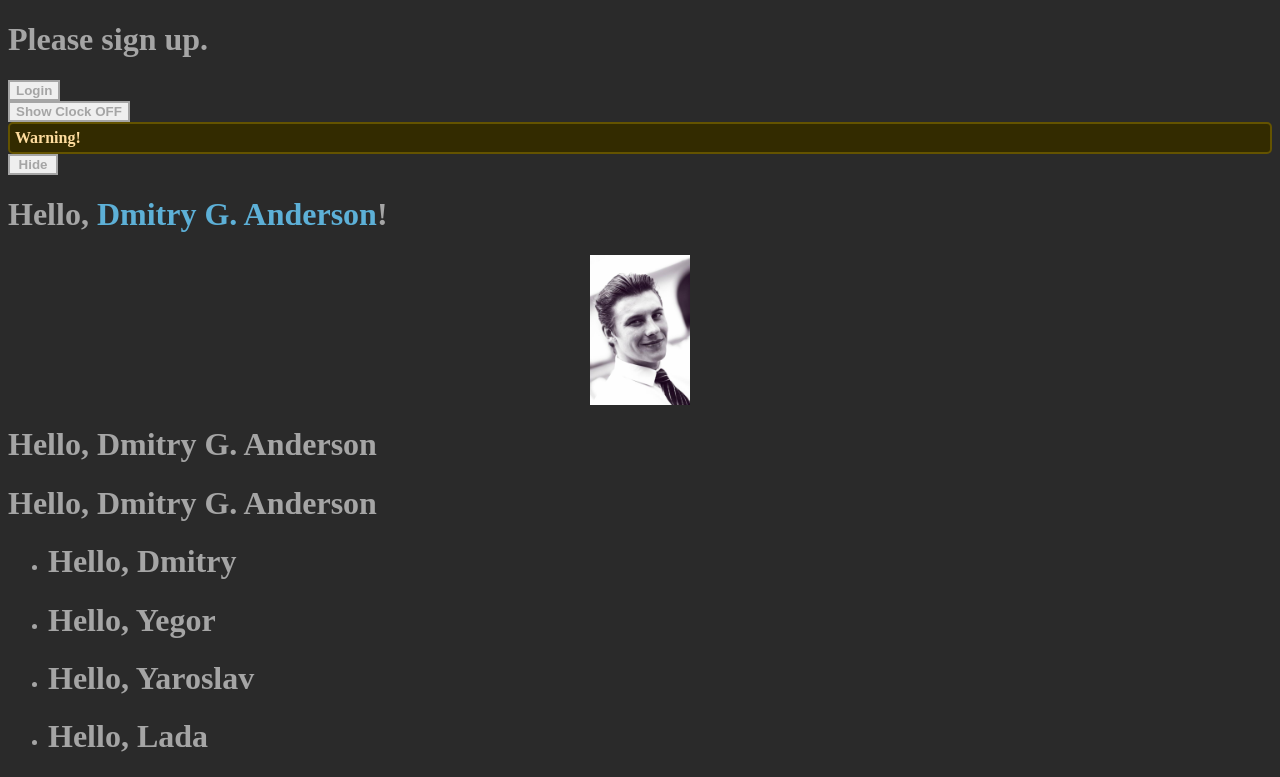
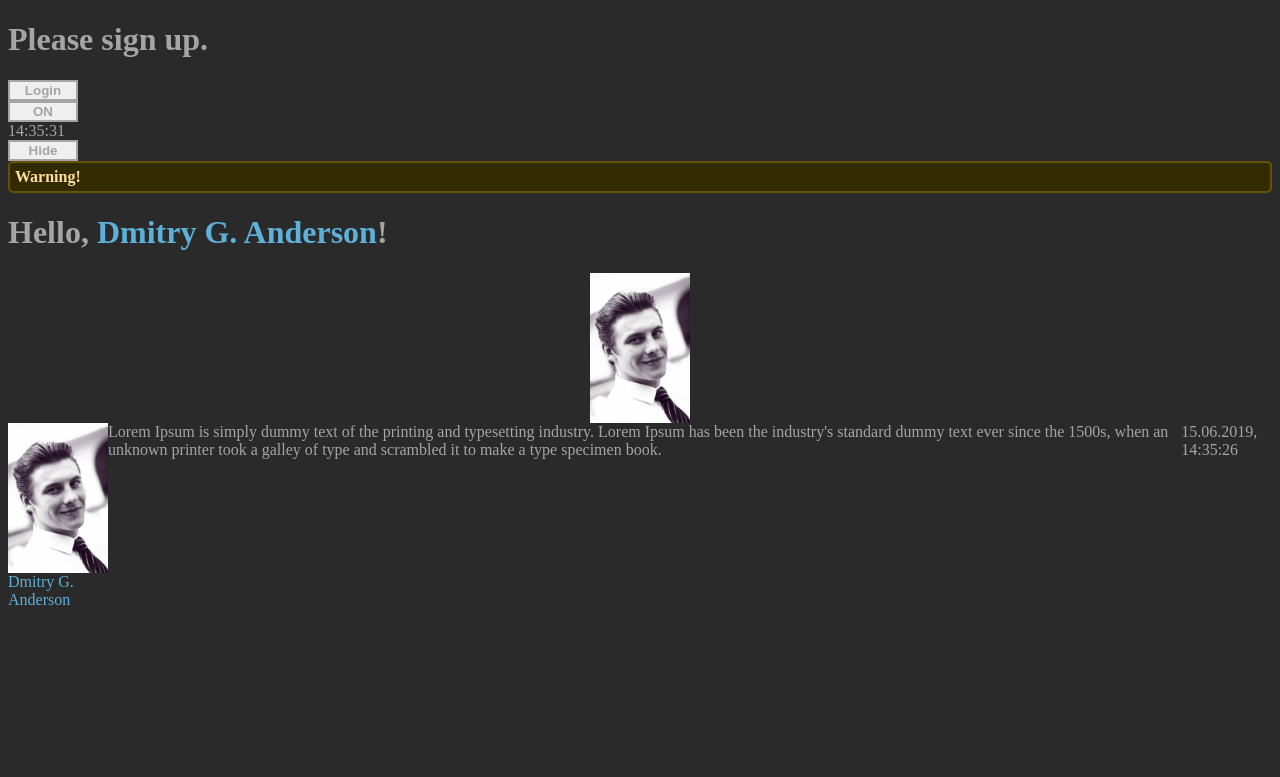
Before and after one commit to dandgerson/reactjs.org-step-by-step, a React (Create React App) app: page / in a window 1280 px wide. Shown: the top 777 px of the page. Built offline with nearby package versions, Linux system fonts and the light colour scheme.

Commit message:
refactor clock & toggle

```diff
--- a/src/components/App.js
+++ b/src/components/App.js
@@ -2,15 +2,24 @@ import React from 'react';
 
 // components
 import Clock from './Clock';
-import Toggle from './Toggle';
 import LoginControl from './LoginControl';
 import Page from './Page'
 
 // function Component
-
+function Greeting(props) {
+  if (props.user) {
+    return (
+      <div className="greetings">
+        <h1>Hello, <span className="impressive-text">{formatName(props.user)}</span>!</h1>
+        <img className="user-avatar" alt="user avatar" src={props.user.avatarURL} />
+      </div>
+    );
+  }
+  return <h1>Hello, <span className="impressive-text">Stranger</span>!</h1>
+}
 
 function Welcome(props) {
-  return <h1>Hello, {props.name}</h1>
+  return <Greeting user={props.user} />
 }
 
 function Comment(props) {
@@ -47,73 +56,26 @@ function UserInfo(props) {
   );
 }
 
+function formatName(user) {
+  return user.firstName + ' ' + user.lastName;
+}
+
 function formateDate(date) {
   return date.toLocaleString('ru');
 }
 
 
-export default class App extends React.Component {
-  constructor(props) {
-    super(props);
-    this.state = {
-      showClock: false,
-    };
-  }
-
-  formatName(user) {
-    return user.firstName + ' ' + user.lastName;
-  }
-
-  getGreeting(user) {
-    if (user) {
-      return (
-        <div className="greetings">
-          <h1>Hello, <span className="impressive-text">{this.formatName(user)}</span>!</h1>
-          <img className="user-avatar" alt="user avatar" src={user.avatarURL} />
-        </div>
-      );
-    }
-    return <h1>Hello, <span className="impressive-text">Stranger</span>!</h1>
-  }
-
-  handleClock = (event) => {
-    event.target.classList.toggle('pressed');
-    this.setState(state => ({
-      showClock: !state.showClock,
-    }));
-
-  }
+class App extends React.Component {
 
 
   render() {
-    const element = <Welcome name={this.formatName(this.props.user)} />
-    const names = ['Dmitry', 'Yegor', 'Yaroslav', 'Lada'];
-    const renderClock = () => {
-        if (this.state.showClock) return <Clock />;
-      }
-
     return (
       <div className="app">
         <LoginControl />
-
-        <Toggle
-          name="Show Clock"
-          isToggleOn={this.state.showClock}
-          onClick={this.handleClock}
-          renderComponent={renderClock}
-        />
-
+        <Clock />
         <Page />
 
-
-        {this.getGreeting(this.props.user)}
-
-        {element}
-        <Welcome name={this.formatName(this.props.user)} />
-
-        <ul>
-          {names.map((name, i) => <li key={i}><Welcome name={name} /></li>)}
-        </ul>
+        <Welcome user={this.props.user} />
 
         <Comment
           author={this.props.user}
@@ -124,3 +86,5 @@ export default class App extends React.Component {
     );
   }
 }
+
+export default App;
--- a/src/components/Clock.js
+++ b/src/components/Clock.js
@@ -1,10 +1,13 @@
 import React from 'react';
 
-export default class Clock extends React.Component {
+import Toggle from './Toggle';
+
+class Clock extends React.Component {
   constructor(props) {
     super(props);
     this.state = {
       date: new Date(),
+      show: true,
     };
   }
 
@@ -22,11 +25,25 @@ export default class Clock extends React.Component {
     });
   }
 
+  handleClick = (e) => {
+    this.setState(state => ({show: !state.show}));
+    e.target.parentElement
+      .querySelector('.clock')
+      .classList.toggle('hidden');
+
+    e.target.classList.toggle('pressed');
+  }
+
   render() {
     return (
-      <div className="clock">
-        <p>{this.state.date.toLocaleTimeString('ru')}</p>
+      <div>
+        <Toggle
+          isToggleOn={this.state.show}
+          onClick={this.handleClick} />
+          <span className="clock">{this.state.date.toLocaleTimeString('ru')}</span>
       </div>
     );
   }
 }
+
+export default Clock;
--- a/src/components/Page.js
+++ b/src/components/Page.js
@@ -29,10 +29,10 @@ export default class Page extends React.Component {
   render() {
     return (
       <div>
-        <WarningBanner warn={this.state.showWarning} />
         <button onClick={this.handleToggleClick}>
           {this.state.showWarning ? 'Hide' : 'Show'}
         </button>
+        <WarningBanner warn={this.state.showWarning} />
       </div>
     );
   }
--- a/src/components/Toggle.js
+++ b/src/components/Toggle.js
@@ -1,15 +1,11 @@
 import React from 'react';
 
-export default class Toggle extends React.Component {
-  render() {
+function Toggle(props) {
+  return (
+    <button className="toggle" onClick={props.onClick}>
+      {props.isToggleOn ? 'ON' : 'OFF'}
+    </button>
+  );
+}
 
-    return (
-      <div className="toggle">
-        <button onClick={this.props.onClick}>
-          {this.props.name} {this.props.isToggleOn ? 'ON' : 'OFF'}
-        </button>
-        {this.props.renderComponent()}
-      </div>
-    );
-  }
-}
+export default Toggle;
--- a/src/index.css
+++ b/src/index.css
@@ -36,7 +36,7 @@ body {
 
 button {
   display: block;
-  min-width: 50px;
+  min-width: 70px;
   font-weight: bold;
   outline: none;
   border: 2px solid var(--main-text-color);
@@ -56,3 +56,7 @@ button.pressed {
   border: 2px solid var(--warning-border-color);
   border-radius: 5px;
 }
+
+.hidden {
+  display: none;
+}
```
